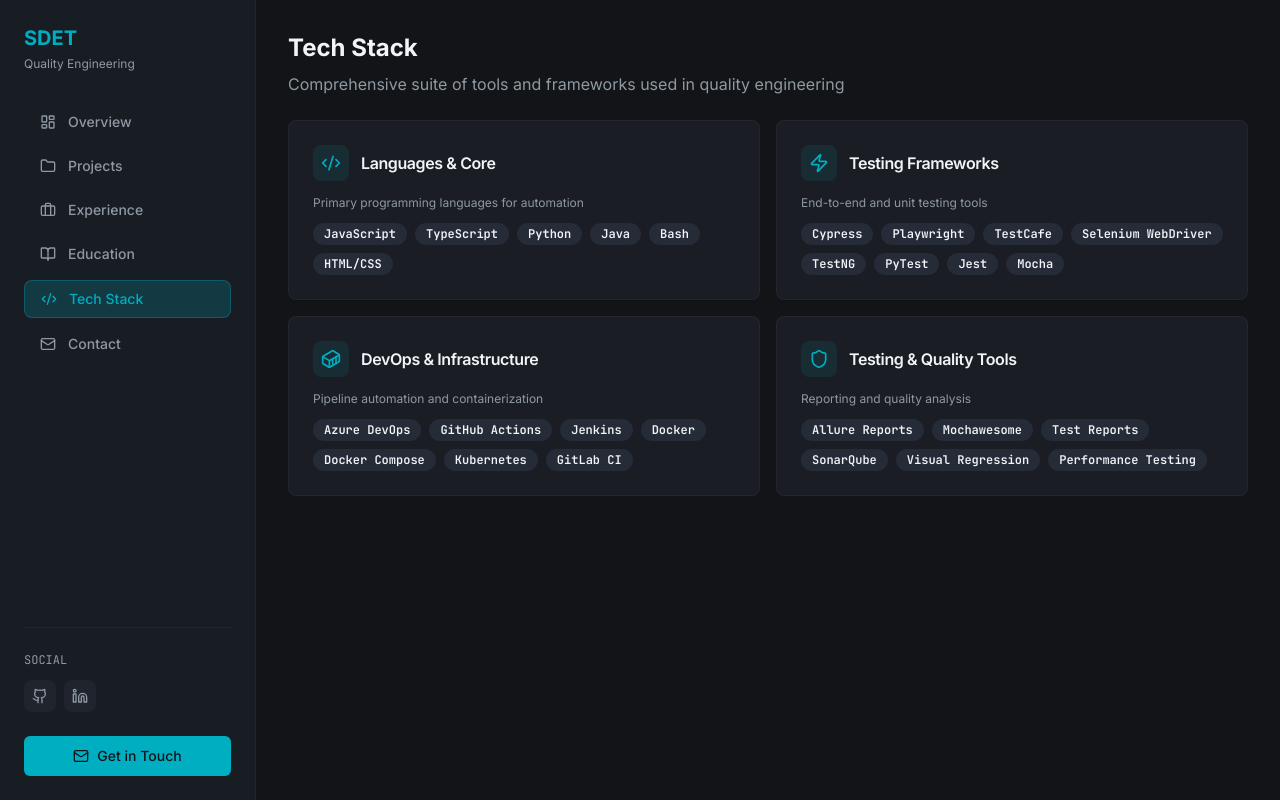
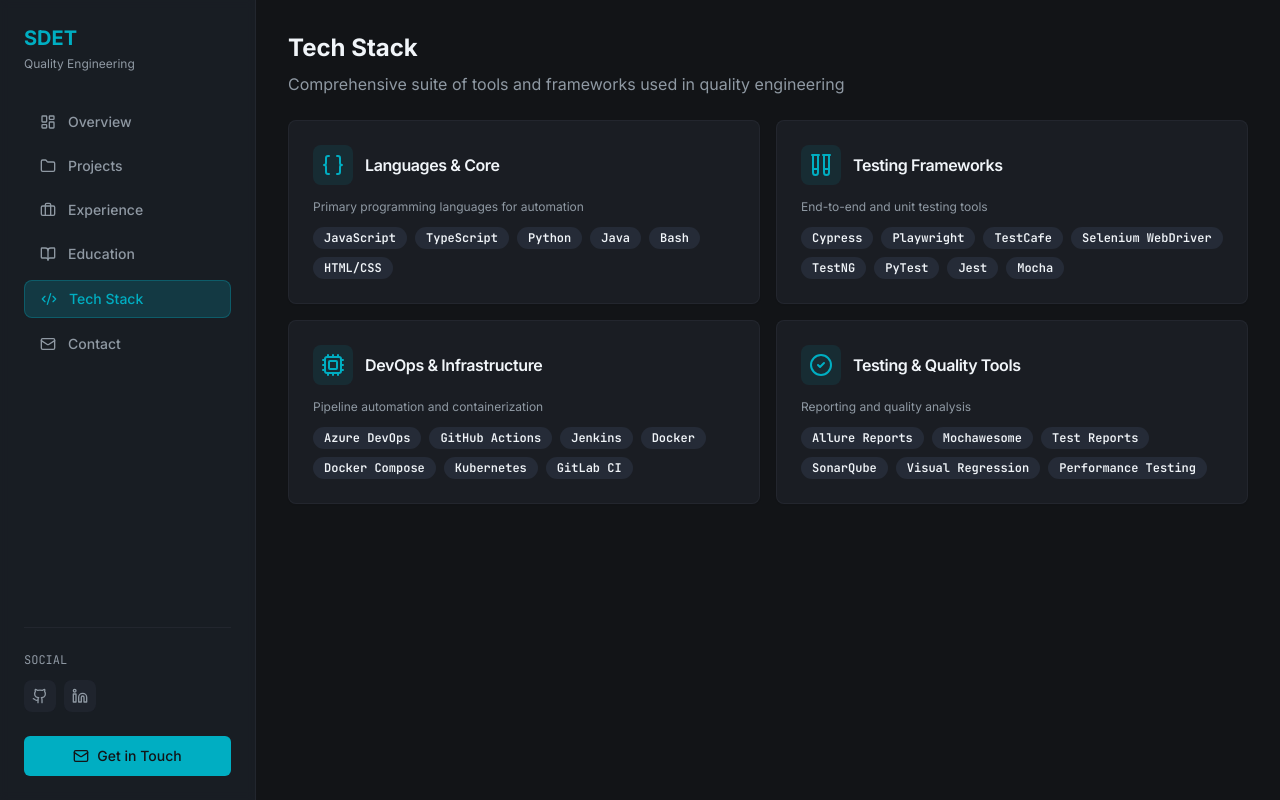
Before and after one commit to rcastaneda-dev/themed-portfolio, a Next.js app: page / in a window 1280 px wide. Both pictures are taken after a click on the button "Tech Stack". Built offline with nearby package versions, Linux system fonts and the light colour scheme.

Commit message:
feat: update tech stack icons for better representation\n\nUse Lucide-react icons for clarity and increase icon size for visibility.

```diff
--- a/components/tech-stack.tsx
+++ b/components/tech-stack.tsx
@@ -4,7 +4,7 @@ import React from "react"
 
 import { Card, CardContent, CardHeader, CardTitle } from '@/components/ui/card'
 import { Badge } from '@/components/ui/badge'
-import { Code2, Zap, Container, Shield } from 'lucide-react'
+import { Code2, Zap, Container, Shield, Braces, TestTubes, Cpu, CheckCircle2 } from 'lucide-react'
 
 interface TechCategory {
   name: string
@@ -16,25 +16,25 @@ interface TechCategory {
 const techStack: TechCategory[] = [
   {
     name: 'Languages & Core',
-    icon: <Code2 className="h-5 w-5" />,
+    icon: <Braces className="h-6 w-6" />,
     description: 'Primary programming languages for automation',
     technologies: ['JavaScript', 'TypeScript', 'Python', 'Java', 'Bash', 'HTML/CSS']
   },
   {
     name: 'Testing Frameworks',
-    icon: <Zap className="h-5 w-5" />,
+    icon: <TestTubes className="h-6 w-6" />,
     description: 'End-to-end and unit testing tools',
     technologies: ['Cypress', 'Playwright', 'TestCafe', 'Selenium WebDriver', 'TestNG', 'PyTest', 'Jest', 'Mocha']
   },
   {
     name: 'DevOps & Infrastructure',
-    icon: <Container className="h-5 w-5" />,
+    icon: <Cpu className="h-6 w-6" />,
     description: 'Pipeline automation and containerization',
     technologies: ['Azure DevOps', 'GitHub Actions', 'Jenkins', 'Docker', 'Docker Compose', 'Kubernetes', 'GitLab CI']
   },
   {
     name: 'Testing & Quality Tools',
-    icon: <Shield className="h-5 w-5" />,
+    icon: <CheckCircle2 className="h-6 w-6" />,
     description: 'Reporting and quality analysis',
     technologies: ['Allure Reports', 'Mochawesome', 'Test Reports', 'SonarQube', 'Visual Regression', 'Performance Testing']
   }
```
